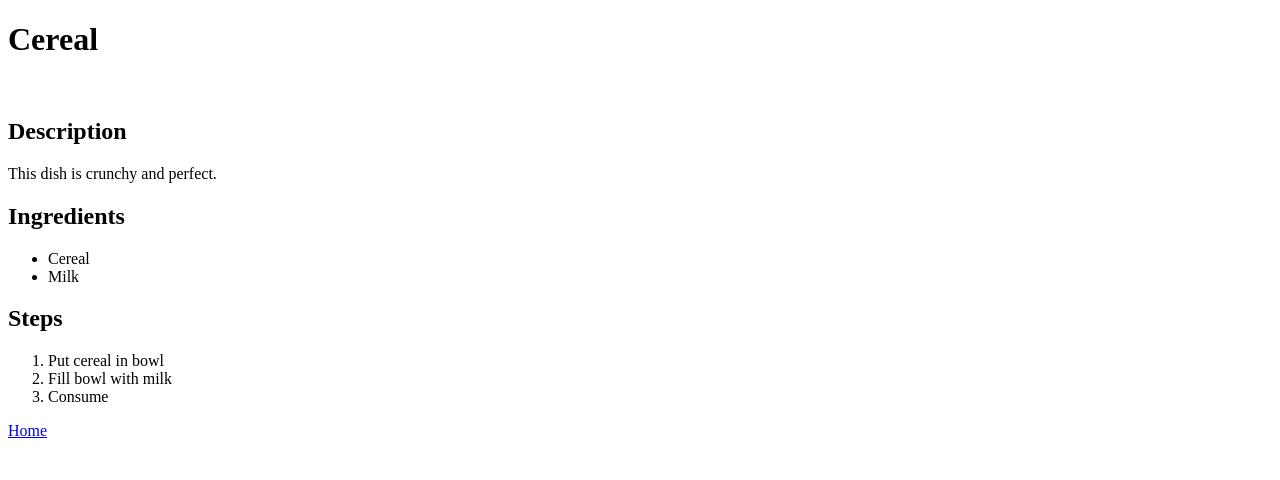
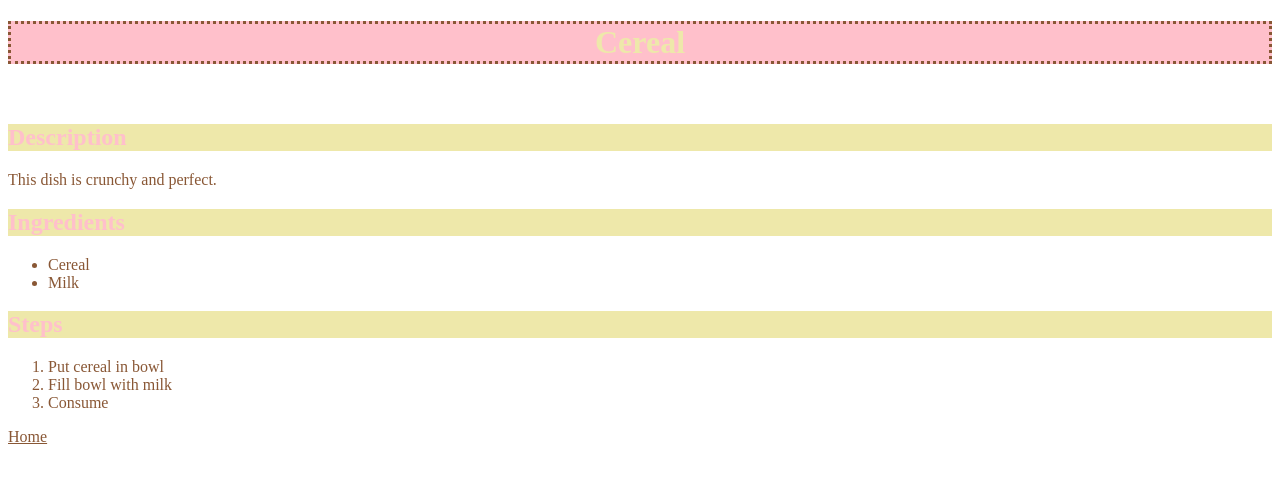
Before and after one commit to ogpng/odin-recipes, a plain HTML site: page recipes/cereal.html in a window 1280 px wide. Drawn offline with Linux system fonts and the light colour scheme.

Commit message:
add stylesheet

```diff
--- a/recipes/cereal.html
+++ b/recipes/cereal.html
@@ -3,7 +3,8 @@
 <head>
     <meta charset="UTF-8">
     <meta name="viewport" content="width=device-width, initial-scale=1.0">
-    <title>Document</title>
+    <title>Cereal</title>
+    <link href="../styles.css" rel="stylesheet">
 </head>
 <body>
     <h1>Cereal</h1>
--- /dev/null
+++ b/styles.css
@@ -0,0 +1,23 @@
+body {
+    font: 'Lucida Console';
+    color: rgb(137, 87, 53);
+
+}
+
+h1 {
+    font: 'Lucida Handwriting', serif;
+    background-color: pink;
+    border: dotted rgb(137, 87, 53);
+    color: palegoldenrod;
+    text-align: center;
+
+}
+
+h2 {
+    background-color: palegoldenrod;
+    color: pink;
+}
+
+a {
+    color: rgb(137, 87, 53);
+}
```
Also changed, not shown: index.html (+3 -0 lines), recipes/boiledegg.html (+3 -1 lines), recipes/noodles.html (+2 -1 lines).
